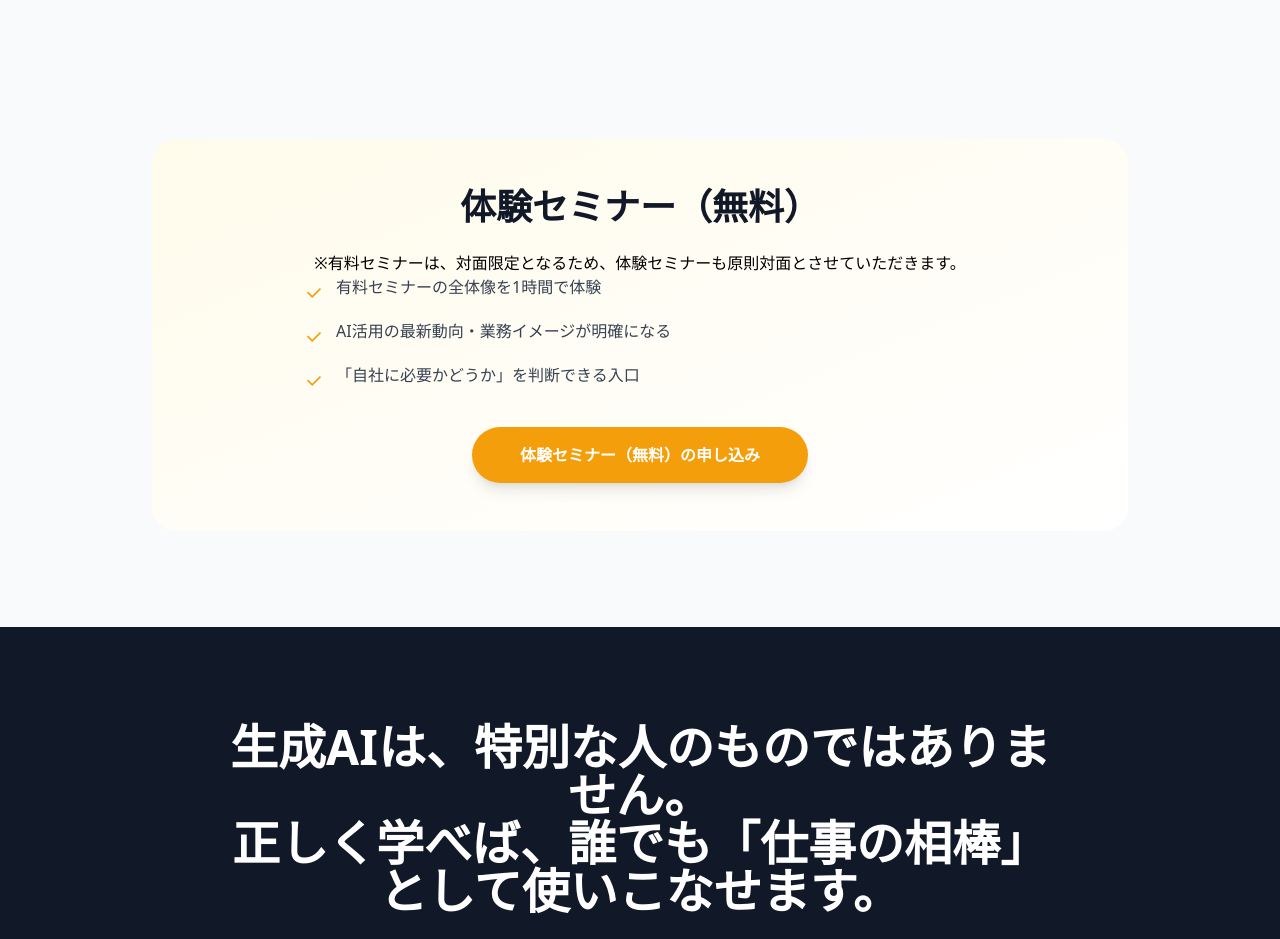
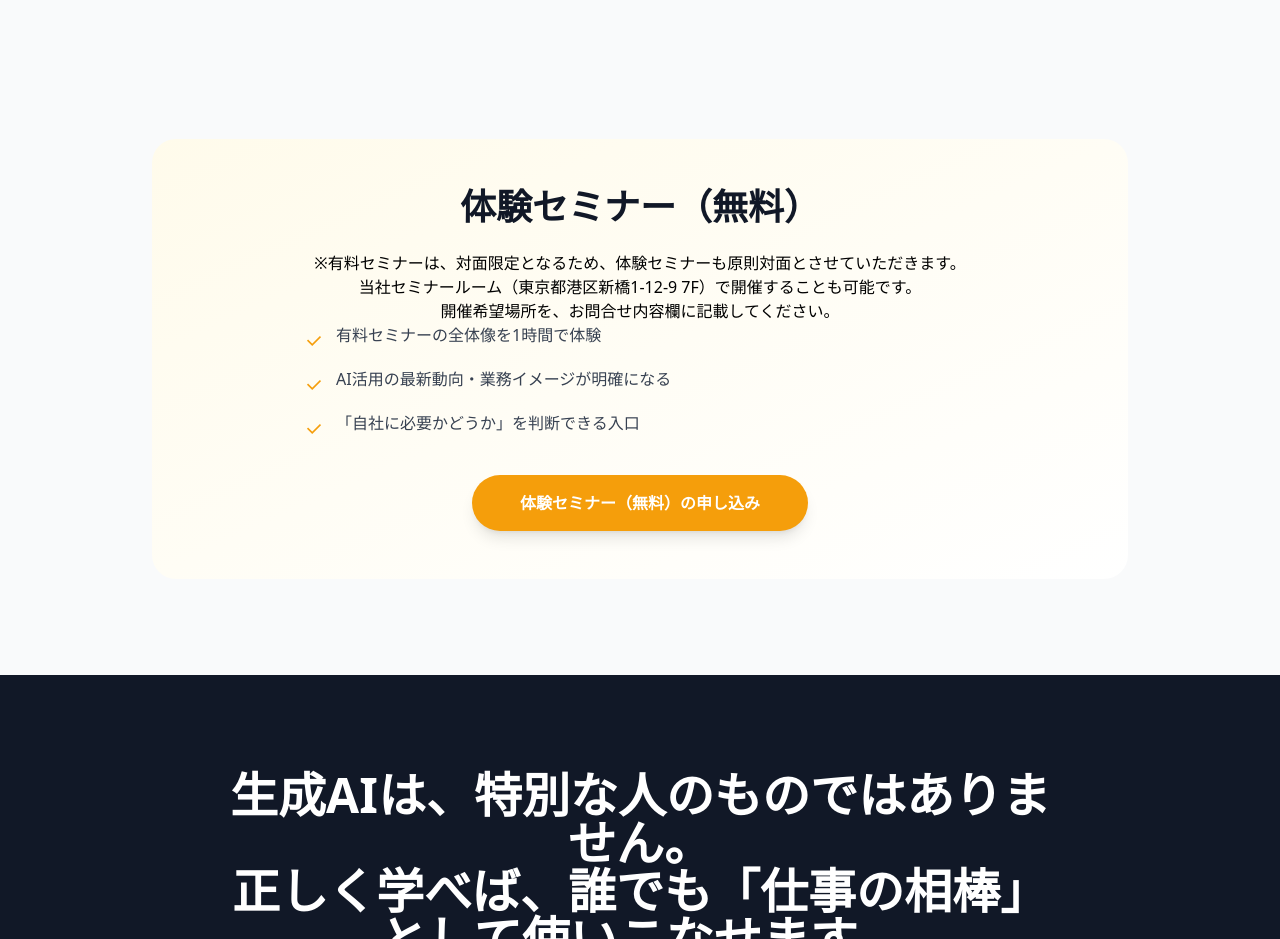
Before and after one commit to Takehiro-Ikeda/genai-web, a React (Vite) app: page /seminar-overview in a window 1280 px wide. Shown: the part 4720-5659 px from the top of the page. Built offline with nearby package versions, Linux system fonts and the light colour scheme.

Commit message:
文言修正 on 1/11

```diff
--- a/src/pages/seminar-overview/page.tsx
+++ b/src/pages/seminar-overview/page.tsx
@@ -353,6 +353,8 @@ export default function SeminarOverviewPage() {
           <div className="bg-gradient-to-br from-amber-50 to-white rounded-3xl p-12 text-center">
             <h2 className="text-3xl md:text-4xl font-bold text-gray-900 mb-6">体験セミナー（無料）</h2>
             ※有料セミナーは、対面限定となるため、体験セミナーも原則対面とさせていただきます。<br />
+            当社セミナールーム（東京都港区新橋1-12-9 7F）で開催することも可能です。<br />
+            開催希望場所を、お問合せ内容欄に記載してください。
             <div className="max-w-2xl mx-auto mb-8">
               <ul className="space-y-3 text-left">
                 <li className="flex items-start gap-3">
```
